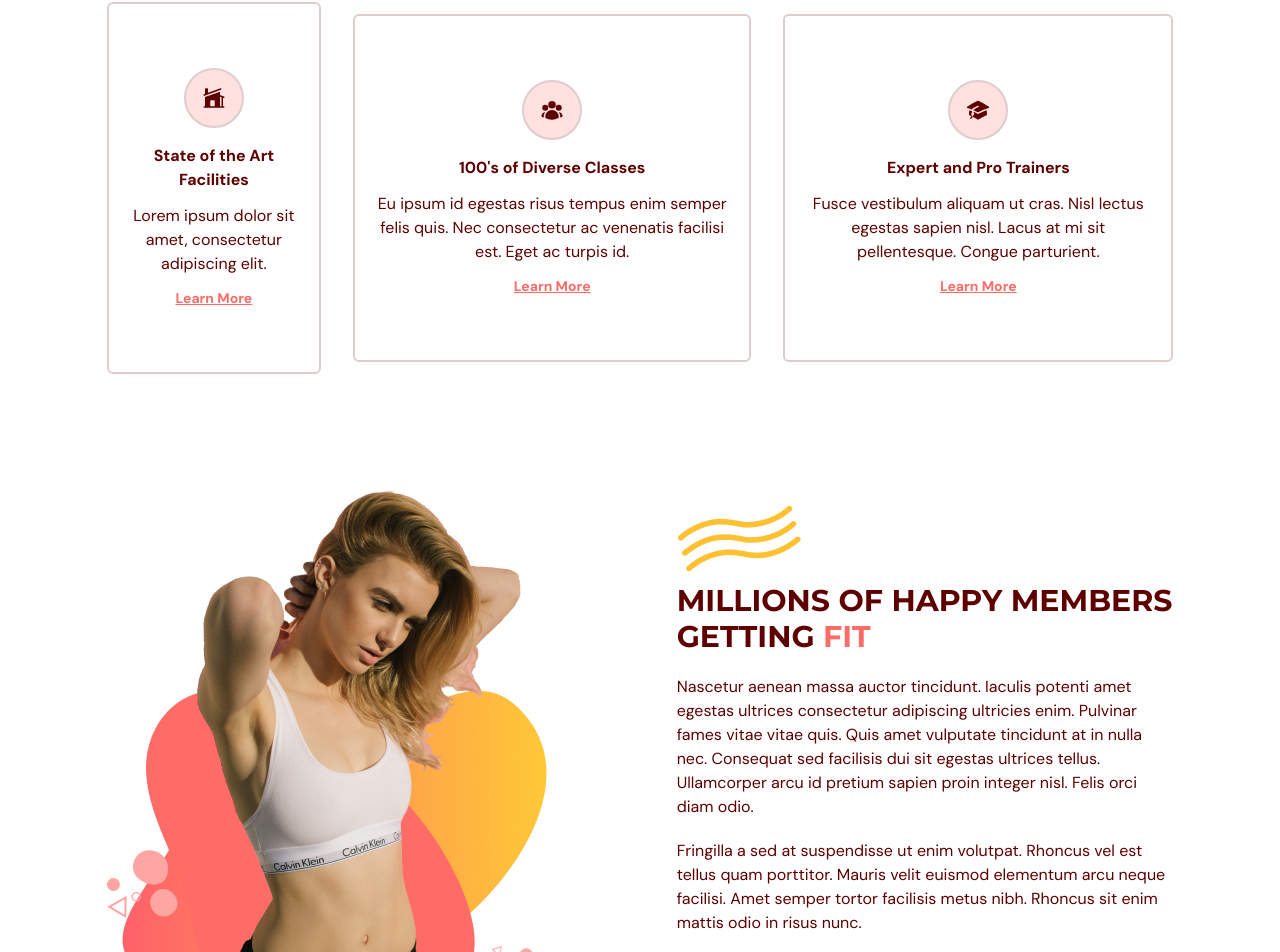
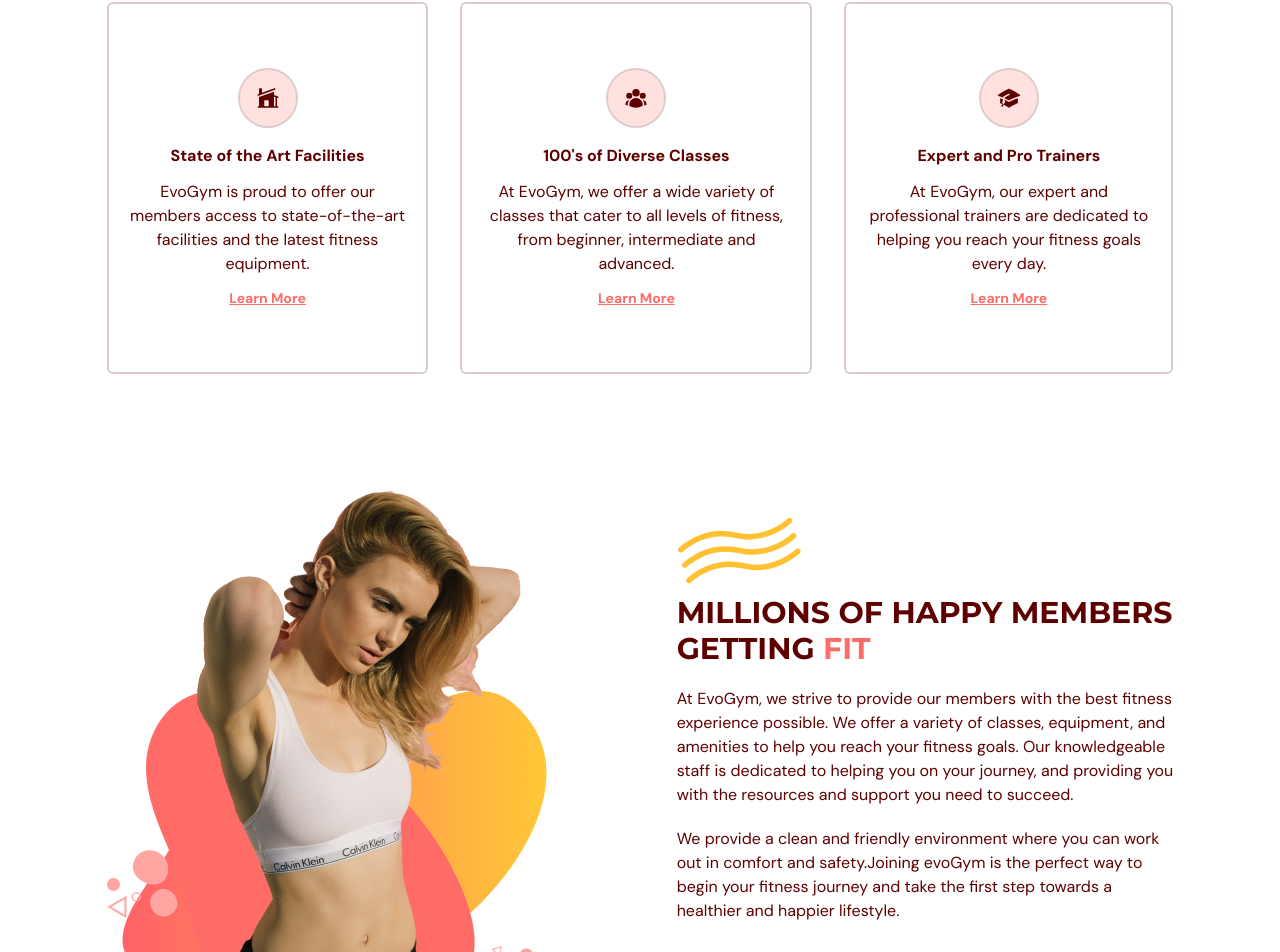
Before and after one commit to ChrisJRamirez/GymEvolve, a React (Vite) app: page / in a window 1280 px wide. Shown: the part 1034-1986 px from the top of the page. Built offline with nearby package versions, Linux system fonts and the light colour scheme.

Commit message:
improving descriptions in benefits section

```diff
--- a/src/scenes/benefits/index.tsx
+++ b/src/scenes/benefits/index.tsx
@@ -14,19 +14,20 @@ const benefits: Array<BenefitType> = [
   {
     icon: <HomeModernIcon className="h-6 w-6" />,
     title: "State of the Art Facilities",
-    description: "Lorem ipsum dolor sit amet, consectetur adipiscing elit.",
+    description:
+      "EvoGym is proud to offer our members access to state-of-the-art facilities and the latest fitness equipment.",
   },
   {
     icon: <UserGroupIcon className="h-6 w-6" />,
     title: "100's of Diverse Classes",
     description:
-      "Eu ipsum id egestas risus tempus enim semper felis quis. Nec consectetur ac venenatis facilisi est. Eget ac turpis id.",
+      "At EvoGym, we offer a wide variety of classes that cater to all levels of fitness, from beginner, intermediate and advanced.",
   },
   {
     icon: <AcademicCapIcon className="h-6 w-6" />,
     title: "Expert and Pro Trainers",
     description:
-      "Fusce vestibulum aliquam ut cras. Nisl lectus egestas sapien nisl. Lacus at mi sit pellentesque. Congue parturient.",
+      "At EvoGym, our expert and professional trainers are dedicated to helping you reach your fitness goals every day.",
   },
 ];
 
@@ -128,18 +129,18 @@ const Benefits = ({ setSelectedPage }: Props) => {
               }}
             >
               <p className="my-5">
-                Nascetur aenean massa auctor tincidunt. Iaculis potenti amet
-                egestas ultrices consectetur adipiscing ultricies enim. Pulvinar
-                fames vitae vitae quis. Quis amet vulputate tincidunt at in
-                nulla nec. Consequat sed facilisis dui sit egestas ultrices
-                tellus. Ullamcorper arcu id pretium sapien proin integer nisl.
-                Felis orci diam odio.
+                At EvoGym, we strive to provide our members with the best
+                fitness experience possible. We offer a variety of classes,
+                equipment, and amenities to help you reach your fitness goals.
+                Our knowledgeable staff is dedicated to helping you on your
+                journey, and providing you with the resources and support you
+                need to succeed.
               </p>
               <p className="mb-5">
-                Fringilla a sed at suspendisse ut enim volutpat. Rhoncus vel est
-                tellus quam porttitor. Mauris velit euismod elementum arcu neque
-                facilisi. Amet semper tortor facilisis metus nibh. Rhoncus sit
-                enim mattis odio in risus nunc.
+                We provide a clean and friendly environment where you can work
+                out in comfort and safety.Joining evoGym is the perfect way to
+                begin your fitness journey and take the first step towards a
+                healthier and happier lifestyle.
               </p>
             </motion.div>
             {/* Button */}
```
